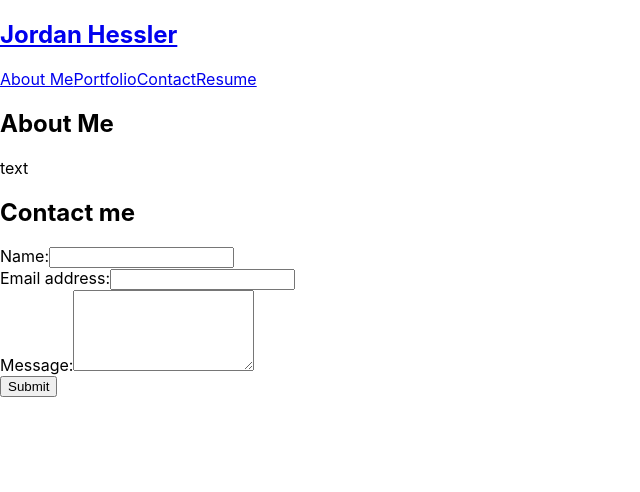
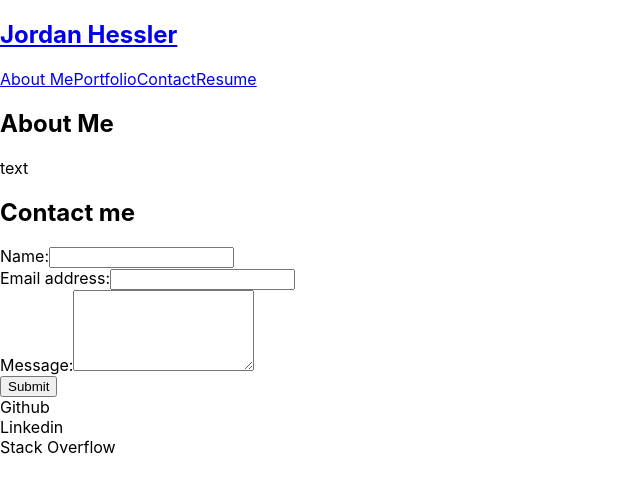
Before and after one commit to JHESSLER11/Hessler-React-Portfolio, a React (Create React App) app: page /resume in a window 1280 px wide. Shown: the top 492 px of the page, without its empty margins (0-640 px from the left). Built offline with nearby package versions, Linux system fonts and the light colour scheme.

Commit message:
working on routing pages

```diff
--- a/src/App.js
+++ b/src/App.js
@@ -4,9 +4,11 @@ import About from './components/About';
 import ContactForm from './components/Contact';
 import Header from './components/Header';
 import Nav from './components/Nav';
+import Footer from './components/Footer'
+
 
 function App() {
-  const [contactSelected, setContactSelected] = useState(false)
+  const [currentPage, setCurrentCategory] = useState(false)
   return (
     <div>
       <Header></Header>
@@ -15,6 +17,7 @@ function App() {
         <About></About>
         <ContactForm></ContactForm>
       </main>
+      <Footer></Footer>
     </div>
   );
 }
--- a/src/components/Footer/index.js
+++ b/src/components/Footer/index.js
@@ -0,0 +1,20 @@
+
+function Footer() {
+
+    return (
+        <section>
+            <div>
+                Github
+            </div>
+            <div>
+                Linkedin
+            </div>
+            <div>
+                Stack Overflow
+            </div>
+        </section>
+    )
+
+}
+
+export default Footer;
```
